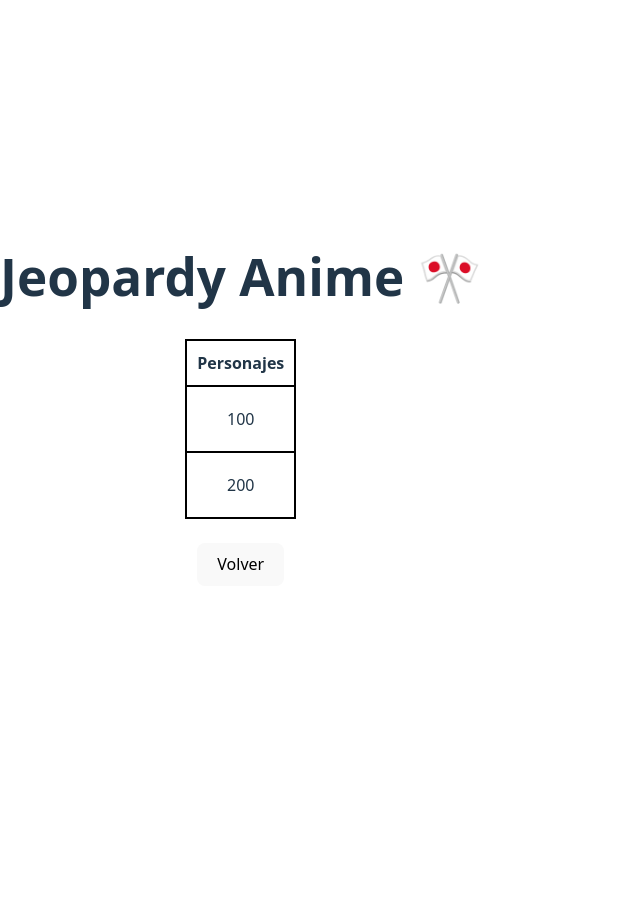
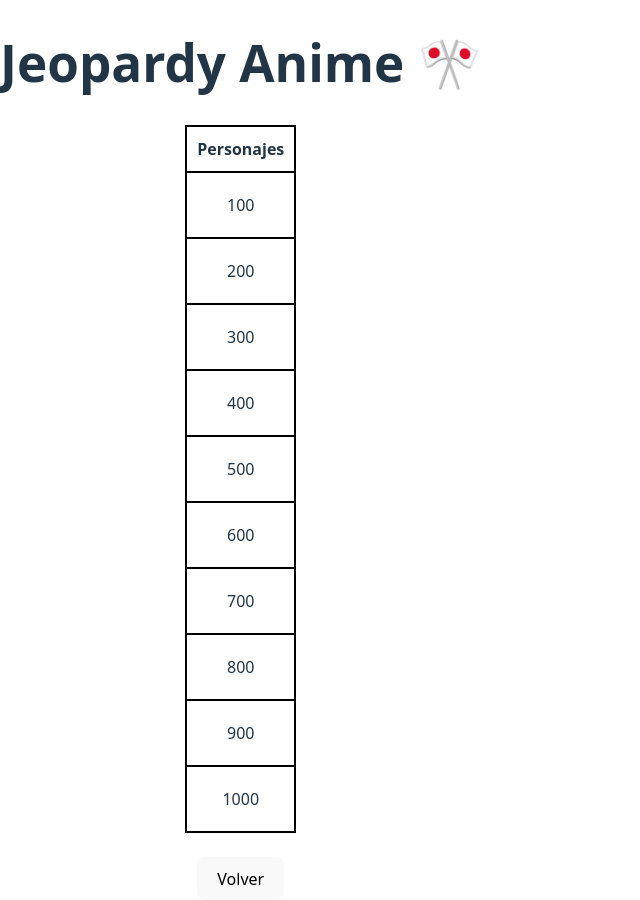
Before and after one commit to jpopfahrenheit/anime-jeopardy, a React (Vite) app: page / in a window 1280 px wide. Both pictures are taken after a click on the button "Comenzar Juego". Shown: the whole page, without its empty margins (0-640 px from the left). Before the commit the page ends 800 px from the top, so only its background shows below. Built offline with nearby package versions, Linux system fonts and the light colour scheme.

Commit message:
leer multiples fiilas

```diff
--- a/public/preguntas/demo/preguntas.json
+++ b/public/preguntas/demo/preguntas.json
@@ -4,7 +4,16 @@
       "nombre": "Personajes",
       "preguntas": [
         { "valor": 100, "pregunta": "¿Quién es Goku?", "respuesta": "Saiyajin" },
-        { "valor": 200, "pregunta": "¿Quién es Naruto?", "respuesta": "Ninja" }
+        { "valor": 200, "pregunta": "¿Quién es Naruto?", "respuesta": "Ninja" },
+        { "valor": 300, "pregunta": "¿Quién es Luffy?", "respuesta": "Pirata" },
+        { "valor": 400, "pregunta": "¿Quién es Ash?", "respuesta": "Entrenador Pokémon" },
+        { "valor": 500, "pregunta": "¿Quién es Sailor Moon?", "respuesta": "Guerrera mágica" },
+        { "valor": 600, "pregunta": "¿Quién es Edward Elric?", "respuesta": "Alquimista" },
+        { "valor": 700, "pregunta": "¿Quién es Light Yagami?", "respuesta": "Portador de la Death Note" },
+        { "valor": 800, "pregunta": "¿Quién es Mikasa Ackerman?", "respuesta": "Soldado del Cuerpo de Exploración" },
+        { "valor": 900, "pregunta": "¿Quién es Gintoki Sakata?", "respuesta": "Samurái" },
+        { "valor": 1000, "pregunta": "¿Quién es Kenshin Himura?", "respuesta": "Samurái vagabundo" }
+
       ]
     }
   ]
--- a/src/components/Board.jsx
+++ b/src/components/Board.jsx
@@ -15,6 +15,7 @@ export default function Board({ volver }) {
   if (!data) return <h2>Cargando...</h2>;
 
   const categorias = data.categorias;
+  const cantidadFilas = Math.max(...categorias.map(cat => cat.preguntas.length));
 
   return (
     <div style={{ textAlign: "center" }}>
@@ -35,7 +36,7 @@ export default function Board({ volver }) {
         </thead>
 
         <tbody>
-          {[0, 1].map((fila) => (
+          {Array.from({ length: cantidadFilas }).map((_, fila) => (
             <tr key={fila}>
               {categorias.map((cat) => {
                 const pregunta = cat.preguntas[fila];
```
